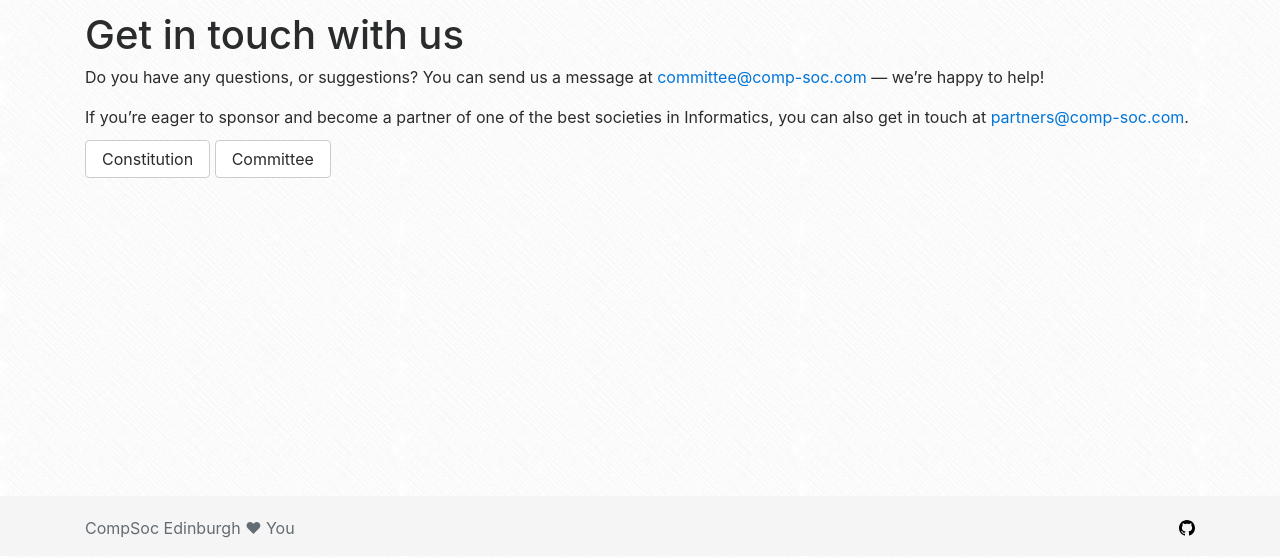
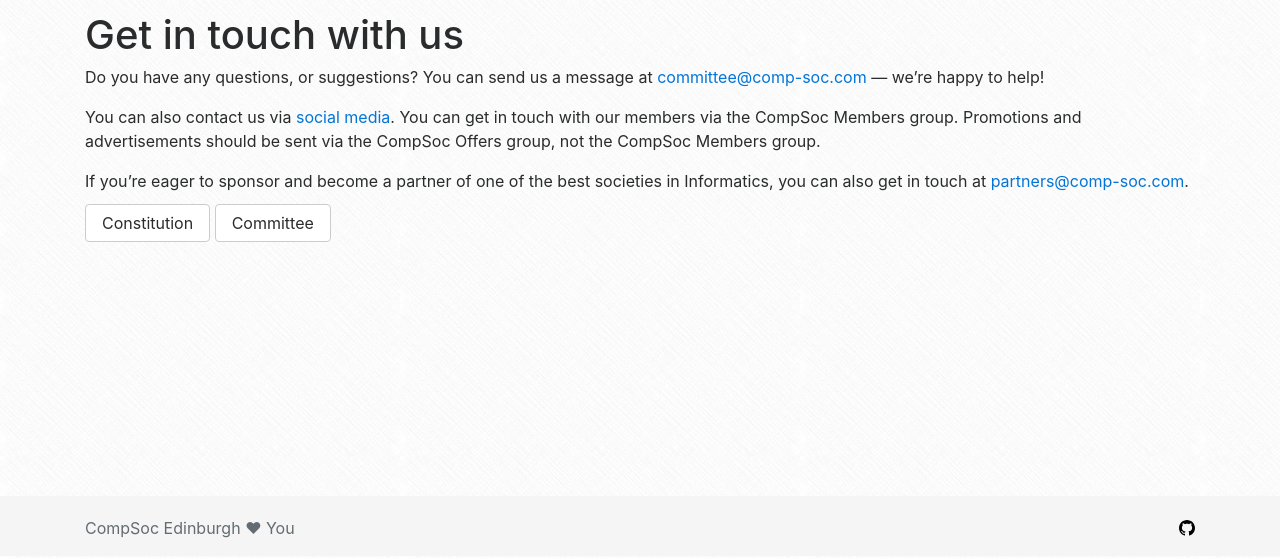
Before and after one commit to compsoc-edinburgh/website, a Jekyll site: the page built from _pages/contact.md, in a window 1280 px wide. Shown: the part 344-902 px from the top of the page. Built offline with Jekyll 4.4.1, drawn with Linux system fonts in a browser that asks for light colours; nearby versions of some CDN libraries.

Commit message:
Add more ocntact info

```diff
--- a/_pages/contact.md
+++ b/_pages/contact.md
@@ -5,6 +5,8 @@
 
 Do you have any questions, or suggestions? You can send us a message at <a href="mailto:committee@comp-soc.com">committee@comp-soc.com</a> — we're happy to help!
 
+You can also contact us via [social media]({{ site.baseurl }}/community). You can get in touch with our members via the CompSoc Members group. Promotions and advertisements should be sent via the CompSoc Offers group, not the CompSoc Members group.
+
 If you're eager to sponsor and become a partner of one of the best societies in Informatics, you can also get in touch at <a href="mailto:partners@comp-soc.com">partners@comp-soc.com</a>.
 
 <div>
```
